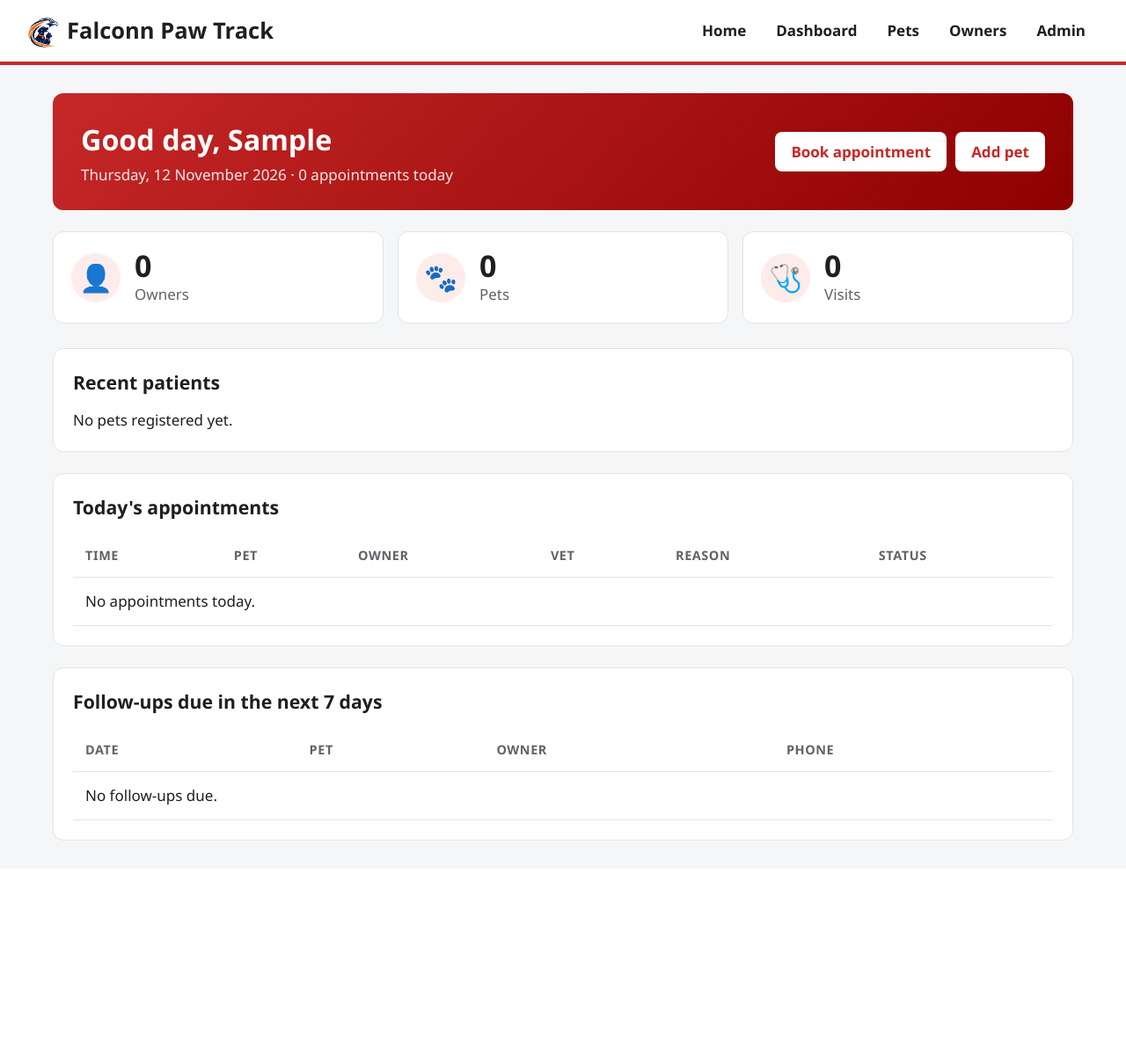
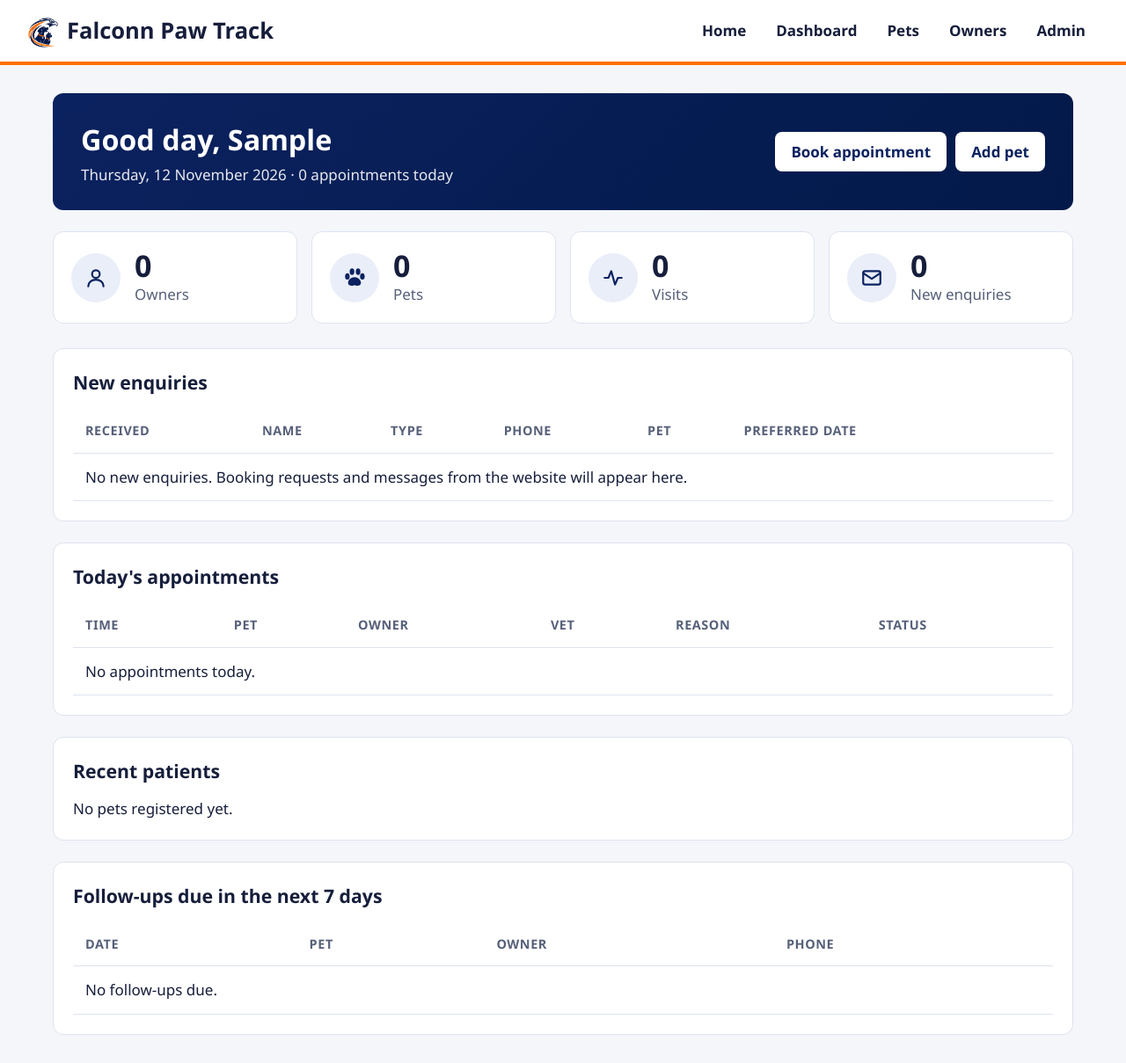
Before and after one commit to Abira28/falconn-paw-track, a Django app: page /dashboard/ in a window 1280 px wide. Shown: the whole page at 88% size. Before the commit the page ends 956 px from the top, so only its background shows below. Run offline with Django 5.2, Linux system fonts and the light colour scheme; the visitor is signed in with stand-in values (Sample User, id 1); data comes from the database, SQL or seed files in the repository; data that the repository does not hold is empty.

Commit message:
Add navy and orange theme and enquiries card

```diff
--- /dev/null
+++ b/clinic/static/clinic/css/theme.css
@@ -0,0 +1,68 @@
+/* Falconn Paw Track theme: navy and orange, taken from the logo.
+
+   This file loads after site.css and style.css, so it only has to change
+   colours. To go back to the old red and green look, delete the theme.css
+   <link> line from site_base.html and base.html. */
+
+:root {
+    --navy: #0b2260;
+    --navy-dark: #021949;
+    --orange: #fe7002;
+    --orange-dark: #e05f00;
+    --orange-text: #bf4f00;   /* darker orange, readable as text on white */
+    --link: #0b3a8c;
+
+    /* public website (site.css) */
+    --red: var(--orange);
+    --red-dark: var(--orange-text);
+    --green: var(--orange-text);
+    --green-deep: var(--navy-dark);
+    --wash: #f3f6fb;
+    --ink: #161e3b;
+    --muted: #566079;
+    --line: #dde3ef;
+
+    /* staff area (style.css) */
+    --primary: var(--navy);
+    --primary-dark: var(--navy-dark);
+    --primary-soft: #e9eef9;
+    --bg: #f4f6fa;
+    --text: #161e3b;
+    --border: #dde3ef;
+}
+
+a { color: var(--link); }
+
+/* ---------- Public website ---------- */
+.btn-red,
+.nav-links a.nav-book { background: var(--orange); color: var(--navy-dark); }
+.btn-red:hover,
+.nav-links a.nav-book:hover { background: var(--orange-dark); color: var(--navy-dark); }
+
+.steps li { border-top-color: var(--orange); }
+.steps li::before { color: var(--orange-text); }
+
+.field input:focus,
+.field textarea:focus { outline-color: rgba(254, 112, 0, 0.45); border-color: var(--orange-dark); }
+
+/* Status and errors keep meaningful colours */
+.error { color: #b3261e; }
+.status { color: #b3261e; }
+.status .dot { background: #b3261e; }
+.status.is-open { color: #1f6b2e; }
+.status.is-open .dot { background: #2e9e45; }
+
+/* ---------- Staff area ---------- */
+.topbar { border-bottom-color: var(--orange); }
+.brand-accent { color: var(--orange-text); }
+.badge-cancelled { background: #b3261e; }
+.badge-booking { background: var(--orange-text); }
+.badge-general { background: var(--muted); }
+
+.stat-icon { color: var(--navy); }
+.stat-icon svg { width: 26px; height: 26px; display: block; }
+.stat-link { color: inherit; text-decoration: none; }
+.stat-link:hover { border-color: var(--orange); }
+.stat-alert { border-color: var(--orange); background: #fff7f0; }
+.stat-alert .stat-icon { background: var(--orange); color: var(--navy-dark); }
+.panel-more { display: inline-block; margin-top: 14px; font-weight: 700; }
--- a/clinic/templates/clinic/base.html
+++ b/clinic/templates/clinic/base.html
@@ -7,6 +7,7 @@
     <title>{% block title %}{% endblock %} | PawTrack</title>
     <link rel="icon" type="image/png" href="{% static 'clinic/img/favicon.png' %}">
     <link rel="stylesheet" href="{% static 'clinic/css/style.css' %}">
+    <link rel="stylesheet" href="{% static 'clinic/css/theme.css' %}">
 </head>
 <body>
     <header class="topbar">
--- a/clinic/templates/clinic/dashboard.html
+++ b/clinic/templates/clinic/dashboard.html
@@ -1,8 +1,11 @@
 {% extends "clinic/base.html" %}
+{% load clinic_tags %}
 
 {% block title %}Dashboard{% endblock %}
 
 {% block content %}
+{% enquiry_summary as enq %}
+
 <section class="hero">
     <div>
         <h1>Good day, {{ request.user.first_name|default:request.user.username }}</h1>
@@ -15,31 +18,49 @@
 </section>
 
 <div class="stats">
-    <div class="stat"><span class="stat-icon">👤</span><div><span class="stat-num">{{ owner_count }}</span><span class="stat-label">Owners</span></div></div>
-    <div class="stat"><span class="stat-icon">🐾</span><div><span class="stat-num">{{ pet_count }}</span><span class="stat-label">Pets</span></div></div>
-    <div class="stat"><span class="stat-icon">🩺</span><div><span class="stat-num">{{ visit_count }}</span><span class="stat-label">Visits</span></div></div>
+    <div class="stat">
+        <span class="stat-icon"><svg viewBox="0 0 24 24" fill="none" stroke="currentColor" stroke-width="2" stroke-linecap="round" stroke-linejoin="round" aria-hidden="true"><circle cx="12" cy="8" r="4"/><path d="M4 21c0-4.4 3.6-7 8-7s8 2.6 8 7"/></svg></span>
+        <div><span class="stat-num">{{ owner_count }}</span><span class="stat-label">Owners</span></div>
+    </div>
+    <div class="stat">
+        <span class="stat-icon"><svg viewBox="0 0 32 32" fill="currentColor" aria-hidden="true"><ellipse cx="6" cy="14" rx="3.2" ry="4.4"/><ellipse cx="12.5" cy="7.5" rx="3.2" ry="4.6"/><ellipse cx="21" cy="7.5" rx="3.2" ry="4.6"/><ellipse cx="27" cy="14" rx="3.2" ry="4.4"/><path d="M16 15c-5 0-9 4-9 8 0 3 2.5 4 5 4 2 0 3-1 4-1s2 1 4 1c2.5 0 5-1 5-4 0-4-4-8-9-8z"/></svg></span>
+        <div><span class="stat-num">{{ pet_count }}</span><span class="stat-label">Pets</span></div>
+    </div>
+    <div class="stat">
+        <span class="stat-icon"><svg viewBox="0 0 24 24" fill="none" stroke="currentColor" stroke-width="2" stroke-linecap="round" stroke-linejoin="round" aria-hidden="true"><path d="M3 12h4l3-7 4 14 3-7h4"/></svg></span>
+        <div><span class="stat-num">{{ visit_count }}</span><span class="stat-label">Visits</span></div>
+    </div>
+    <a class="stat stat-link{% if enq.count %} stat-alert{% endif %}" href="{% url 'admin:clinic_enquiry_changelist' %}?handled__exact=0">
+        <span class="stat-icon"><svg viewBox="0 0 24 24" fill="none" stroke="currentColor" stroke-width="2" stroke-linecap="round" stroke-linejoin="round" aria-hidden="true"><rect x="3" y="5" width="18" height="14" rx="2"/><path d="M3 7l9 6 9-6"/></svg></span>
+        <div><span class="stat-num">{{ enq.count }}</span><span class="stat-label">New enquiries</span></div>
+    </a>
 </div>
 
 <section class="panel">
-    <h2>Recent patients</h2>
-    <div class="pet-grid">
-        {% for pet in recent_pets %}
-        <div class="pet-card">
-            {% if pet.photo %}
-                <img src="{{ pet.photo.url }}" alt="{{ pet.name }}" class="pet-photo">
-            {% else %}
-                <div class="pet-photo pet-photo-fallback">{{ pet.name|first|upper }}</div>
-            {% endif %}
-            <div class="pet-info">
-                <div class="pet-name">{{ pet.name }}</div>
-                <div class="pet-meta">{{ pet.breed|default:pet.get_species_display }}</div>
-                <div class="pet-meta">{{ pet.owner }}</div>
-            </div>
-        </div>
+    <h2>New enquiries</h2>
+    <table>
+        <thead>
+            <tr><th>Received</th><th>Name</th><th>Type</th><th>Phone</th><th>Pet</th><th>Preferred date</th><th></th></tr>
+        </thead>
+        <tbody>
+        {% for e in enq.recent %}
+            <tr>
+                <td>{{ e.created_at|timesince }} ago</td>
+                <td>{{ e.name }}</td>
+                <td><span class="badge badge-{{ e.kind|lower }}">{{ e.get_kind_display }}</span></td>
+                <td><a href="tel:{{ e.phone }}">{{ e.phone }}</a></td>
+                <td>{{ e.pet_name|default:"-" }}</td>
+                <td>{% if e.preferred_date %}{{ e.preferred_date|date:"D, j M" }}{% else %}-{% endif %}</td>
+                <td><a href="{% url 'admin:clinic_enquiry_change' e.pk %}">Open</a></td>
+            </tr>
         {% empty %}
-        <p>No pets registered yet.</p>
+            <tr><td colspan="7">No new enquiries. Booking requests and messages from the website will appear here.</td></tr>
         {% endfor %}
-    </div>
+        </tbody>
+    </table>
+    {% if enq.count > enq.recent|length %}
+    <a class="panel-more" href="{% url 'admin:clinic_enquiry_changelist' %}?handled__exact=0">See all {{ enq.count }} unhandled enquiries</a>
+    {% endif %}
 </section>
 
 <section class="panel">
@@ -66,6 +87,28 @@
 </section>
 
 <section class="panel">
+    <h2>Recent patients</h2>
+    <div class="pet-grid">
+        {% for pet in recent_pets %}
+        <div class="pet-card">
+            {% if pet.photo %}
+                <img src="{{ pet.photo.url }}" alt="{{ pet.name }}" class="pet-photo">
+            {% else %}
+                <div class="pet-photo pet-photo-fallback">{{ pet.name|first|upper }}</div>
+            {% endif %}
+            <div class="pet-info">
+                <div class="pet-name">{{ pet.name }}</div>
+                <div class="pet-meta">{{ pet.breed|default:pet.get_species_display }}</div>
+                <div class="pet-meta">{{ pet.owner }}</div>
+            </div>
+        </div>
+        {% empty %}
+        <p>No pets registered yet.</p>
+        {% endfor %}
+    </div>
+</section>
+
+<section class="panel">
     <h2>Follow-ups due in the next 7 days</h2>
     <table>
         <thead>
--- a/clinic/templates/clinic/site_base.html
+++ b/clinic/templates/clinic/site_base.html
@@ -11,6 +11,7 @@
     <link rel="icon" type="image/png" href="{% static 'clinic/img/favicon.png' %}">
     <link rel="apple-touch-icon" href="{% static 'clinic/img/apple-touch-icon.png' %}">
     <link rel="stylesheet" href="{% static 'clinic/css/site.css' %}">
+    <link rel="stylesheet" href="{% static 'clinic/css/theme.css' %}">
 </head>
 <body>
     <a class="skip" href="#main">Skip to content</a>
--- /dev/null
+++ b/clinic/templatetags/clinic_tags.py
@@ -0,0 +1,12 @@
+from django import template
+
+from clinic.models import Enquiry
+
+register = template.Library()
+
+
+@register.simple_tag
+def enquiry_summary(limit=5):
+    """Unhandled website enquiries, for the staff dashboard."""
+    waiting = Enquiry.objects.filter(handled=False)
+    return {'count': waiting.count(), 'recent': list(waiting[:limit])}
```
Also changed, not shown: clinic/static/clinic/img/favicon.svg (deleted), clinic/static/clinic/img/logo-512.png (deleted), clinic/static/clinic/img/logo-mark.svg (deleted), clinic/templates/clinic/_pet_avatar.html (line endings or trailing spaces), clinic/templatetags/__init__.py (added).
